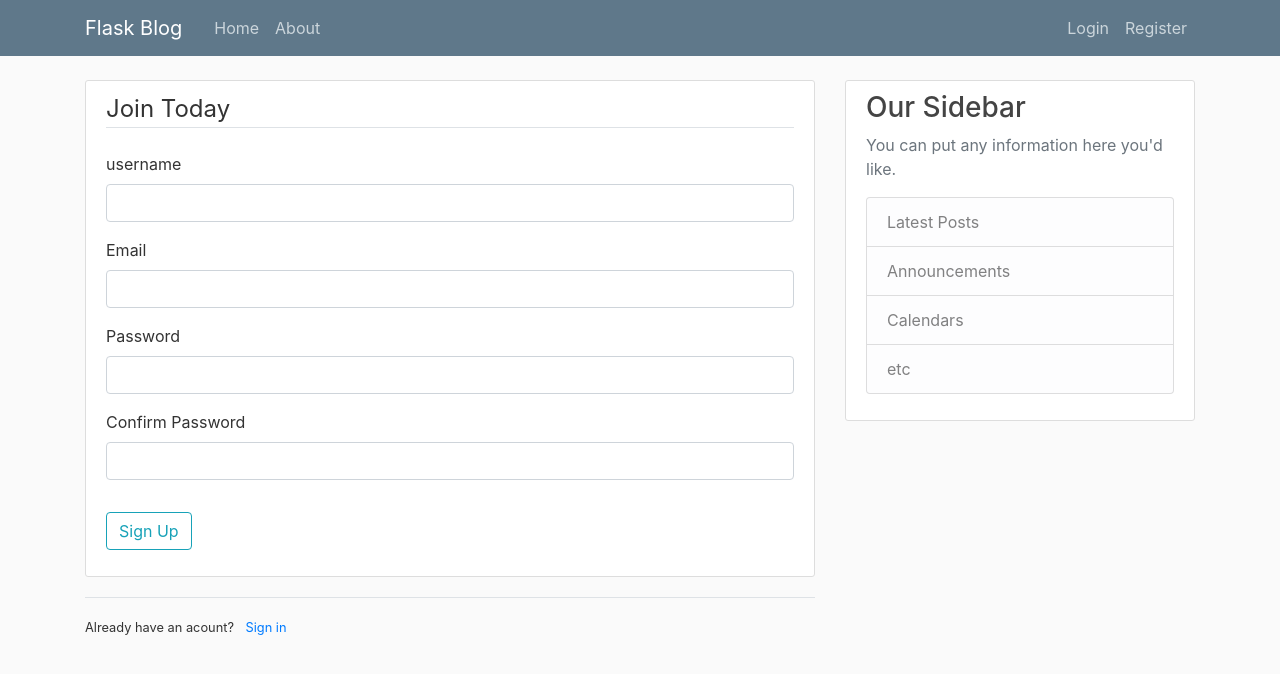
After one commit to soroushh/Flask_full_featur_app, a Flask app: page /register in a window 1280 px wide. The commit adds this page. Shown: the top 674 px of the page. Run offline with Flask 2, Linux system fonts and the light colour scheme; some libraries are stand-ins or nearby versions.

Commit message:
Section 3 is finished.

```diff
--- a/code/flask_blog.py
+++ b/code/flask_blog.py
@@ -1,5 +1,6 @@
-from flask import Flask, render_template, url_for
+from flask import Flask, render_template, url_for, flash, redirect
 app = Flask(__name__)
+app.config["SECRET_KEY"]= "soroush"
 
 posts = [
     {
@@ -16,6 +17,33 @@ posts = [
     }
 ]
 
+from flask_wtf import FlaskForm
+from wtforms import StringField, PasswordField, SubmitField, BooleanField
+from wtforms.validators import DataRequired, Length, Email, EqualTo
+
+
+class RegistrationForm(FlaskForm):
+    username = StringField("username",
+                           validators=[DataRequired(),
+                                       Length(min=2, max=20)])
+    email = StringField("Email", validators=[DataRequired(),
+                                             Email()])
+    password = PasswordField("Password", validators=[DataRequired()])
+    confirm_password = PasswordField('Confirm Password',
+                                     validators=[DataRequired(),
+                                                 EqualTo('password')])
+    submit = SubmitField("Sign Up")
+
+
+class LoginForm(FlaskForm):
+    email = StringField("Email", validators=[DataRequired(), Email()])
+    password = PasswordField("Password", validators=[DataRequired()])
+    remember_me = BooleanField("Remember me")
+    submit = SubmitField("Log in")
+
+
+
+
 
 @app.route("/")
 @app.route("/home")
@@ -28,5 +56,30 @@ def about():
     return render_template('about.html', title='About')
 
 
+@app.route('/register', methods=["POST", "GET"])
+def register():
+    form = RegistrationForm()
+    if form.validate_on_submit():
+        flash(f'Account created for {form.username.data}', 'success')
+        return redirect(url_for("home"))
+    return render_template('register.html', title="register", form=form)
+
+@app.route('/login', methods=["POST", "GET"])
+def login():
+    form = LoginForm()
+    if form.validate_on_submit():
+        if form.email.data == "a@a.com" and form.password.data == 'password':
+            flash('you have been logged in', 'success')
+            return redirect(url_for("home"))
+        else:
+            flash("Login unsuceesful", 'danger')
+
+
+
+    return render_template('login.html', title="login", form=form)
+
+
+
+
 if __name__ == '__main__':
     app.run(debug=True)
--- a/code/templates/layout.html
+++ b/code/templates/layout.html
@@ -42,6 +42,15 @@
     <main role="main" class="container">
         <div class="row">
             <div class="col-md-8">
+                {% with messages=get_flashed_messages(with_categories=true) %}
+                    {% if messages %}
+                        {% for categories, message in messages %}
+                            <div class="alert-{{ categories }}">
+                                {{ message }}
+                            </div>
+                        {% endfor %}
+                    {% endif %}
+                {% endwith %}
                 {% block content %}{% endblock %}
             </div>
             <div class="col-md-4">
--- /dev/null
+++ b/code/templates/register.html
@@ -0,0 +1,68 @@
+{% extends "layout.html" %}
+{% block content %}
+    <div class="content-section">
+        <form method="POST" action="">
+            {{ form.hidden_tag() }}
+            <fieldset class="form-group">
+                <legend class="border-bottom mb-4"> Join Today</legend>
+                <div class="form-group">
+                    {{ form.username.label(class="form-control-lable") }}
+                    {% if form.username.errors %}
+                        {{ form.username(class="form-control form-control-lg is-invalid") }}
+                        <div class="invalid-feedback">
+                        {% for error in form.username.errors %}
+                            <span>{{ error }}</span>
+                        {% endfor %}
+                        </div>
+                    {% endif %}
+                    {{ form.username(class="form-control from-control-lg") }}
+                </div>
+                <div class="form-group">
+                    {{ form.email.label(class="form-control-lable") }}
+                    {% if form.email.errors %}
+                        {{ form.email(class="form-control form-control-lg is-invalid") }}
+                        <div class="invalid-feedback">
+                        {% for error in form.email.errors %}
+                            <span>{{ error }}</span>
+                        {% endfor %}
+                        </div>
+                    {% endif %}
+                    {{ form.email(class="form-control from-control-lg") }}
+                </div>
+                <div class="form-group">
+                    {{ form.password.label(class="form-control-lable") }}
+                    {% if form.password.errors %}
+                        {{ form.password(class="form-control form-control-lg is-invalid") }}
+                        <div class="invalid-feedback">
+                        {% for error in form.password.errors %}
+                            <span>{{ error }}</span>
+                        {% endfor %}
+                        </div>
+                    {% endif %}
+                    {{ form.password(class="form-control from-control-lg") }}
+                </div>
+                <div class="form-group">
+                    {{ form.confirm_password.label(class="form-control-lable") }}
+                    {% if form.confirm_password.errors %}
+                        {{ form.confirm_password(class="form-control form-control-lg is-invalid") }}
+                        <div class="invalid-feedback">
+                        {% for error in form.confirm_password.errors %}
+                            <span>{{ error }}</span>
+                        {% endfor %}
+                        </div>
+                    {% endif %}
+                    {{ form.confirm_password(class="form-control from-control-lg") }}
+                </div>
+            </fieldset>
+            <div class="form-group">
+                    {{ form.submit(class="btn btn-outline-info") }}
+            </div>
+        </form>
+    </div>
+    <div class="border-top pt-3">
+    <small class="text_muted">
+    Already have an acount? <a class="ml-2" href="{{ url_for('login') }}">Sign in </a>
+    </small>
+    </div>
+
+{% endblock content %}
```
Also changed, not shown: code/templates/login.html (added, +51 -0 lines).
